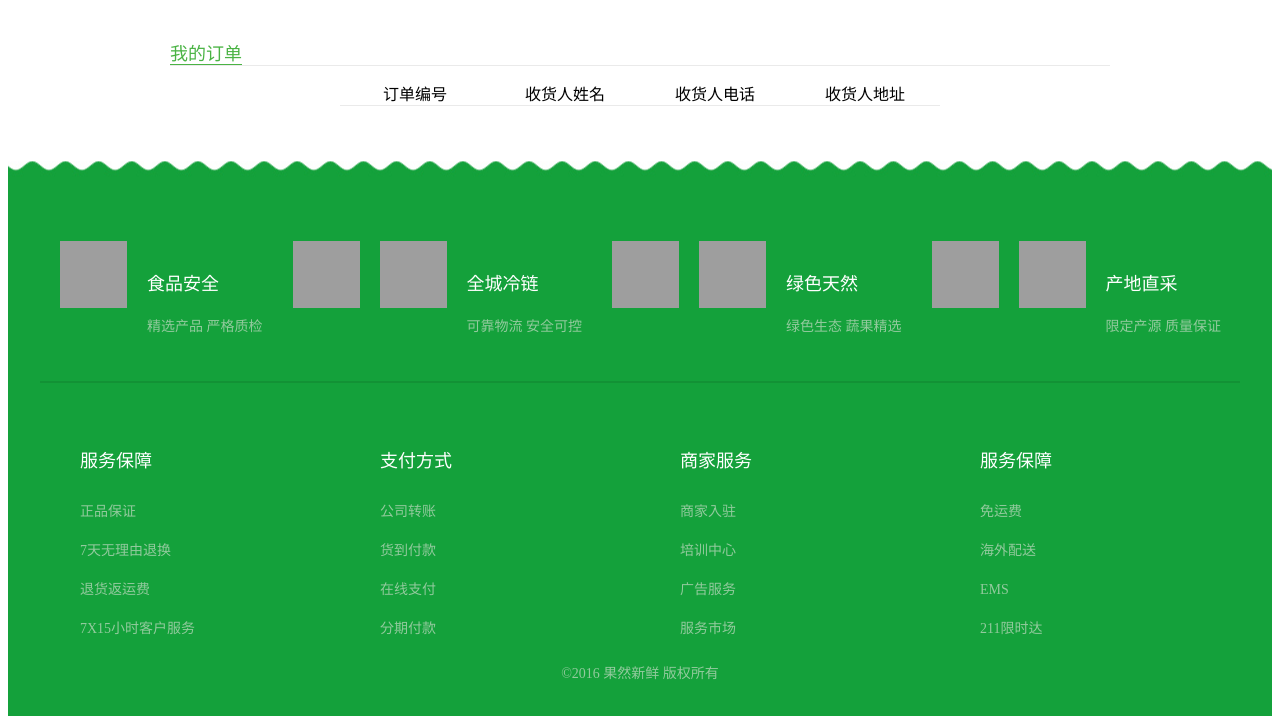
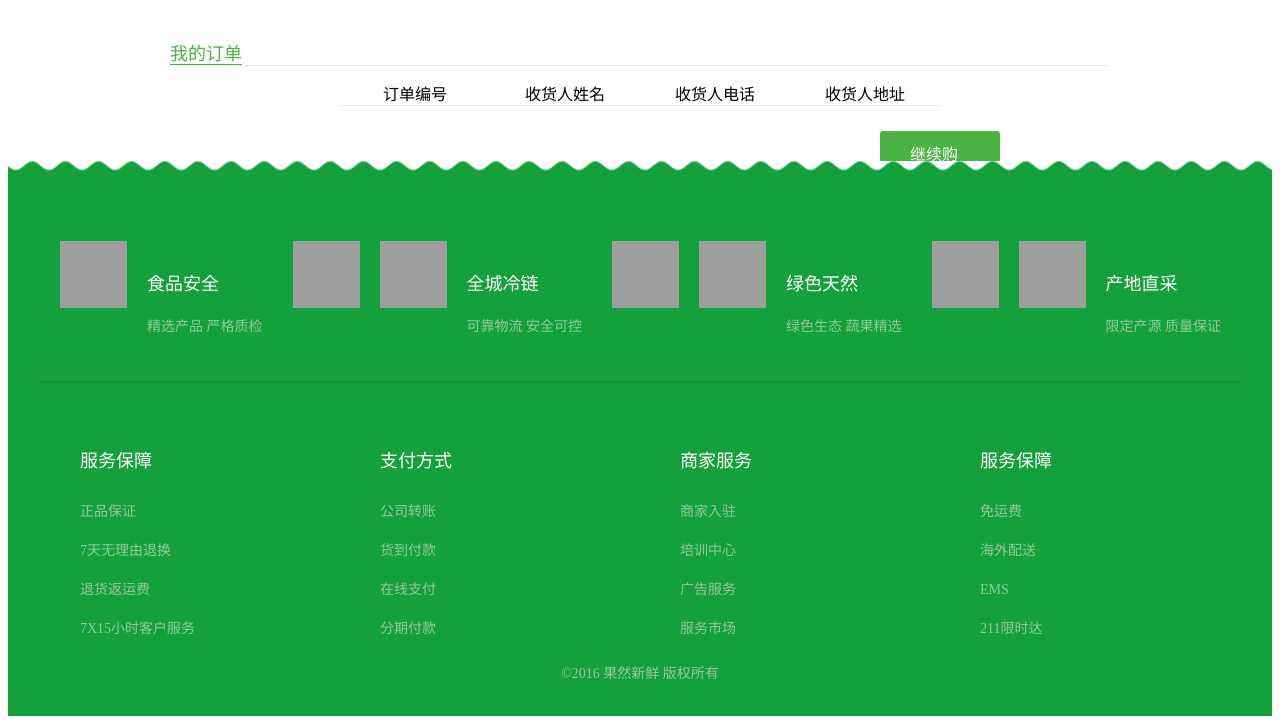
Before and after one commit to hajnalmin/vegfru, a PHP site: page /myOrder.php in a window 1280 px wide. Shown: the part 719-1443 px from the top of the page. Run offline with PHP 8.4, Linux system fonts and the light colour scheme; the visitor is signed in with stand-in values (Sample User, id 1); data that the repository does not hold is empty; some libraries are stand-ins or nearby versions; grey boxes are pictures that could not be loaded.

Commit message:
最后一次提交了

```diff
--- a/freshWeb/admin/hello.php
+++ b/freshWeb/admin/hello.php
@@ -13,7 +13,7 @@
 
     <h1 style="font-size: 30px">管理员，你好</h1><br>
 
-    <h2 style="font-size: 24px">欢迎登录果蔬后台管理系统</h2>
+    <h2 style="font-size: 24px">欢迎登录果然后台管理系统</h2>
 
 
 </div>
--- a/freshWeb/admin/login.php
+++ b/freshWeb/admin/login.php
@@ -13,7 +13,7 @@
 <body class="login-bg">
 <div class="login-box">
     <header>
-        <h1>果蔬新鲜后台管理系统</h1>
+        <h1>果然新鲜后台管理系统</h1>
     </header>
     <div class="login-main">
         <form action="admin_handle.php" class="layui-form" method="post">
--- a/freshWeb/admin/proCate_add.php
+++ b/freshWeb/admin/proCate_add.php
@@ -15,7 +15,6 @@
     </fieldset>
     <form class="layui-form layui-form-pane" action="admin_handle.php" style="margin-left:200px;overflow:hidden;" method="post">
         <input type="hidden" name="method" readonly value="adminCateAdd">
-
         <div class="layui-form-item">
             <label class="layui-form-label">商品类名</label>
 
@@ -24,7 +23,6 @@
                        class="layui-input">
             </div>
         </div>
-
         <div class="layui-form-item">
             <div class="layui-input-block">
                 <button type="submit" class="layui-btn" lay-submit="" lay-filter="" >确认</button>
--- a/freshWeb/header.php
+++ b/freshWeb/header.php
@@ -17,7 +17,8 @@ if (isset($_SESSION['ualias'])) {
 
             if(isset($ualias)){
                 echo "<span>当前用户：</span>";
-                echo $ualias;
+                echo "<span>".$ualias."</span>";
+                echo "<span>&nbsp;&nbsp;<a href='myOrder.php'>[个人中心]</a></span>";
                 echo '</div><div class="topCart">';
                 echo '<span><a href="handle.php?method=logout" style="color: blue;">[ 退出 ]</a></span></div>';
             }else{
--- a/freshWeb/myCart.php
+++ b/freshWeb/myCart.php
@@ -90,7 +90,6 @@
             </div>
         </div>
         <!-- 购物车 结束-->
-
     </div>
 
 </div>
--- a/freshWeb/myOrder.php
+++ b/freshWeb/myOrder.php
@@ -16,6 +16,18 @@
             display: inline-block;
             width:150px;
             border-bottom:1px solid #EAEAEA;
+        }
+        .buybtn{
+            background-color: #4ab344;
+            padding: 10px 30px;
+            cursor: pointer;
+            border-radius: 3px;
+            width: 60px;
+            margin: 10px 110px 20px 0;
+            float: right;
+        }
+        .buybtn a{
+            color:white;
         }
     </style>
 </head>
@@ -47,13 +59,11 @@
             <div class="rowData">
                 <span>订单编号</span><span>收货人姓名</span><span>收货人电话</span><span>收货人地址</span>
             </div>
-
             <?php
             $db = DBConfig::createDBConfig();
             $sql = "SELECT * FROM `order` ";
             $arr = $db->queryBySQL($sql);
             $index = 1;
-
             foreach ($arr as $i) {
                 echo '<div class="rowData"><span>'.$index.'</span>';
                 echo '<span>'.$i['ordername'].'</span>';
@@ -61,14 +71,13 @@
                 echo '<span>'.$i['orderaddress'].'</span></div>';
                 $index++;
             }
-
             ?>
-
-
-
+            <div>
+                <p class="buybtn">
+                    <a href="allProduct.php">继续购物</a>
+                </p>
+            </div>
         </div>
-
-
     </div>
 </div>
 <!-- 订单模块结束-->
--- a/freshWeb/navLeft.php
+++ b/freshWeb/navLeft.php
@@ -12,7 +12,7 @@
     <ul class="onService">
         <li class="s_title"><a href="javascript:;">在线客服</a></li>
         <li class="qq_list">
-            <p><a target="_blank" href="http://wpa.qq.com/msgrd?v=3&uin=1017331633&site=qq&menu=yes"><img
+            <p><a target="_blank" href="http://wpa.qq.com/msgrd?v=3&uin=1541750155&site=qq&menu=yes"><img
                         border="0" src="common/img/qq.gif"><span>蜜桃</span></a></p>
 
             <p><a target="_blank" href="http://wpa.qq.com/msgrd?v=3&uin=2337637784&site=qq&menu=yes"><img
--- a/freshWeb/newsDetail.php
+++ b/freshWeb/newsDetail.php
@@ -26,6 +26,9 @@ $newEachData = $arr[0];
             margin: 20px;
             font-size: 20px;
         }
+        .info{
+            text-align: left;
+        }
     </style>
 </head>
 <body>
@@ -46,7 +49,7 @@ $newEachData = $arr[0];
 
                 <?php
                     echo "<p class='con_title'>".$newEachData['newtitle']."</p>";
-                    echo "<p>".$newEachData['news']."</p>";
+                    echo "<p class='info'>".$newEachData['news']."</p>";
 
                 ?>
 
--- a/freshWeb/reg.php
+++ b/freshWeb/reg.php
@@ -54,11 +54,6 @@
                     <input type="text" class="utel" name="utel"/>
                     <span class="red">*</span>
                 </div>
-                <div class="f_group">
-                    <span>验证码：</span>
-                    <input type="text" class="ucode"/>
-                    <label class="show_code">Ac4e</label>
-                </div>
                 <div class="f_group btn">
                     <div class="reg_btn">
                         <button type="submit">注册</button>
```
Also changed, not shown: freshWeb/admin/admin_handle.php (+13 -0 lines), freshWeb/admin/index.php (+3 -6 lines), freshWeb/handle.php (+5 -7 lines), freshWeb/hotSale.php (indentation only).
